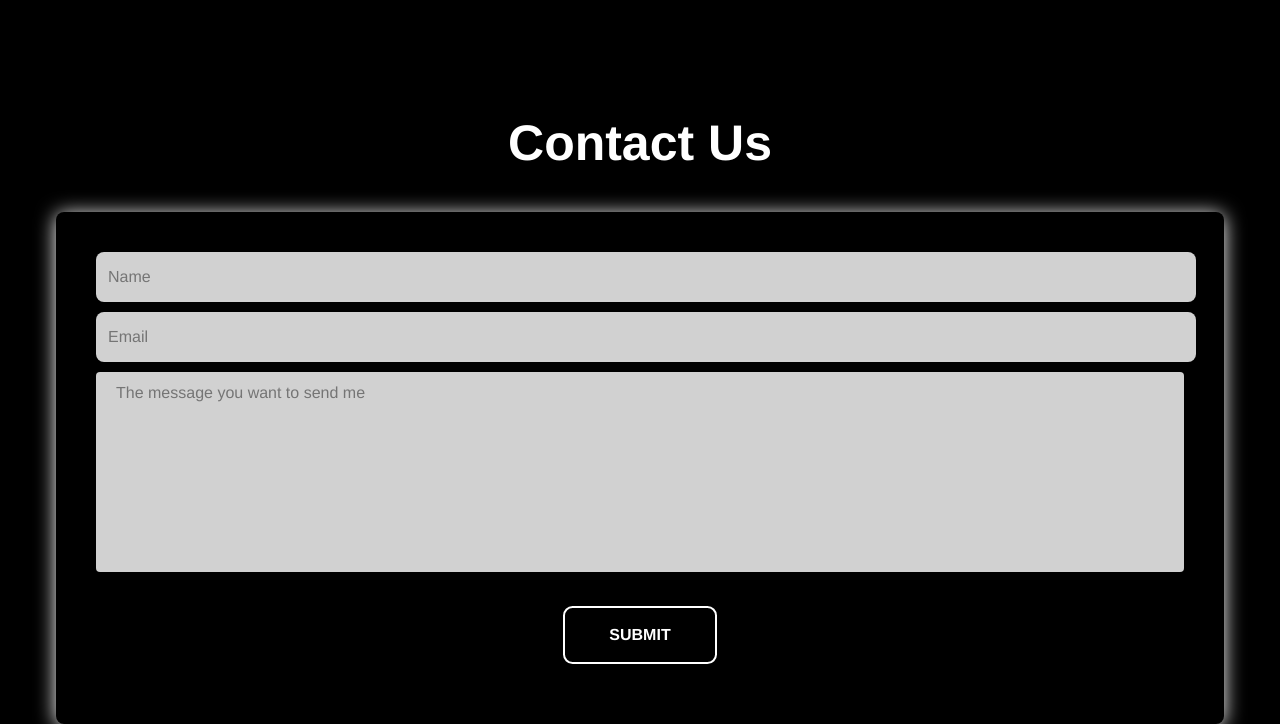
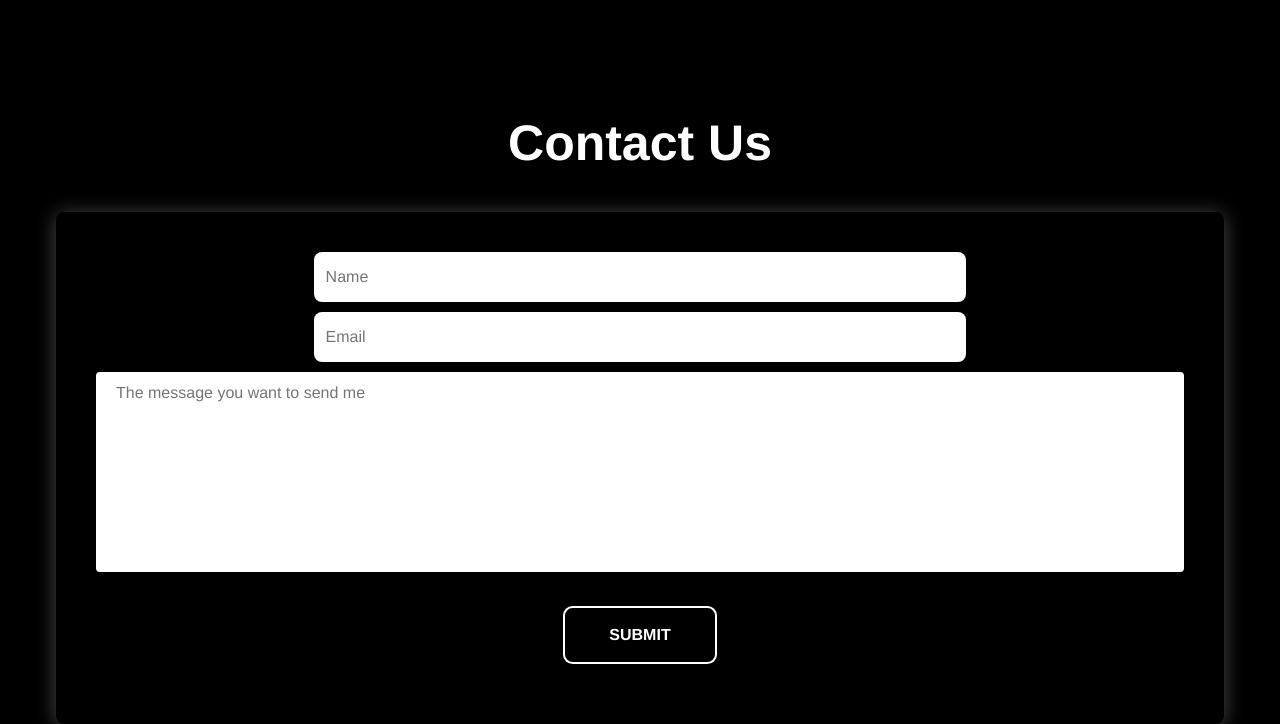
Before and after one commit to TKAMING/Tobias-Karuth-website_blog, a Django app: page /contact/ in a window 1280 px wide. Shown: the part 264-988 px from the top of the page. Run offline with Django 4.2, Linux system fonts and the light colour scheme.

Commit message:
README Update + style box changes

```diff
--- a/static/css/styles.css
+++ b/static/css/styles.css
@@ -59,7 +59,7 @@ input {
   background: rgb(0, 0, 0);
   z-index: -8;
   border-radius: 8px;
-  box-shadow: 0 2px 20px #fff;
+  box-shadow: 0 2px 20px rgb(74, 74, 74);
   padding: 40px;
 }
 
@@ -173,14 +173,15 @@ input {
 .contact-input input {
   font-family: Helvetica;
   font-size: 16px;
-  width: 100%;
+  width: 60%;
   height: 50px;
   padding-left: 12px;
+  box-sizing: border-box;
   margin-bottom: 10px;
   border-style: none;
   outline: none;
   border-radius: 8px;
-  background-color: #d1d1d1;
+  background-color: #fff;
 }
 .contact-input input :focus-within {
   box-shadow: 0.2rem 0.8rem 1.6rem rgb(0, 0, 0);
@@ -197,7 +198,7 @@ textarea {
   border-style: none;
   outline: none;
   border-radius: 4px;
-  background-color: #d1d1d1;
+  background-color: #fff;
   resize: none;
 }
 
--- a/static/css/styles.scss
+++ b/static/css/styles.scss
@@ -7,7 +7,6 @@ $primary-text: #fff;
 $secondary-text: rgb(158, 158, 158);
 $third-text: rgb(74, 74, 74);
 $navbar-color: rgba(0, 0, 0, 0.404);
-$contact-from: #d1d1d1;
 
 * {
     margin: 0;
@@ -70,7 +69,7 @@ input {
     background: $background-color;
     z-index: -8;
     border-radius: 8px;
-    box-shadow: 0 2px 20px $primary-text;
+    box-shadow: 0 2px 20px $third-text;
     padding: 40px;
 }
 
@@ -185,14 +184,15 @@ input {
 .contact-input input {
     font-family: $font-family;
     font-size: 16px;
-    width: 100%;
+    width: 60%;
     height: 50px;
     padding-left: 12px;
+    box-sizing: border-box;
     margin-bottom: 10px;
     border-style: none;
     outline: none;
     border-radius: 8px;
-    background-color: $contact-from;
+    background-color: $primary-text;
 
     :focus-within {
         box-shadow: 0.2rem 0.8rem 1.6rem $background-color;
@@ -210,7 +210,7 @@ textarea {
     border-style: none;
     outline: none;
     border-radius: 4px;
-    background-color: $contact-from;
+    background-color: $primary-text;
     resize: none;
 }
 
```
Also changed, not shown: README.md, 1 other file.
